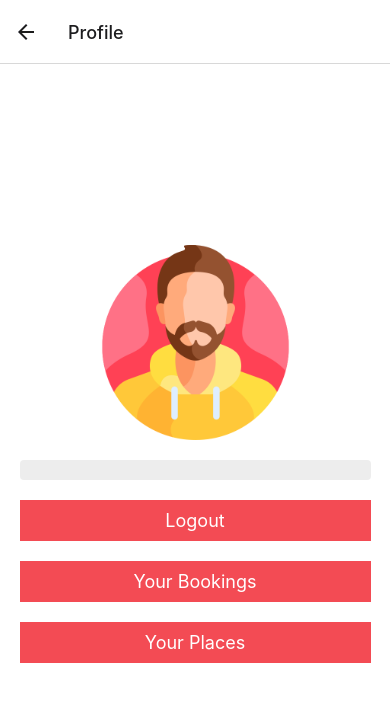
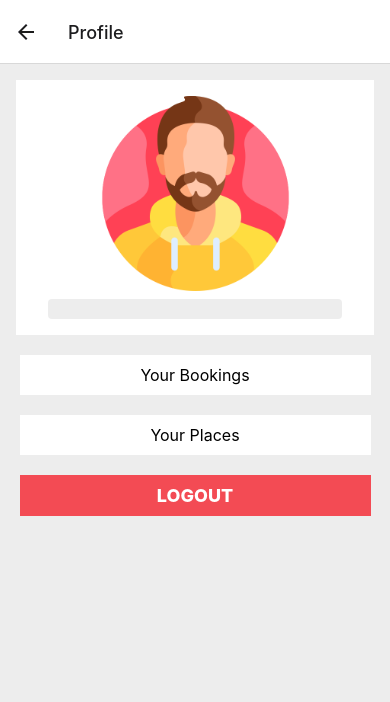
Before and after one commit to ayushmangarg2003/BookingApp, a React Native app: screen /profile in a window 390 px wide. Shown: the top 702 px of the page. Built offline with nearby package versions, Linux system fonts and the light colour scheme.

Commit message:
Profile Places Page Done

```diff
--- a/App.js
+++ b/App.js
@@ -1,17 +1,21 @@
+import React, { useState } from "react";
 import { NavigationContainer } from '@react-navigation/native'
 import { createNativeStackNavigator } from '@react-navigation/native-stack';
+import { AuthContext } from './src/context/AuthContext';
+
 import LoginScreen from './src/screens/LoginScreen';
 import RegisterScreen from './src/screens/RegisterScreen';
+import VerifyOTP from './src/screens/VerifyOTP';
+
+import Home from './src/screens/Home';
+
+import ProfilePlacesScreen from './src/screens/ProfilePlacesScreen';
 import ProfileScreen from './src/screens/ProfileScreen';
-import VerifyOTP from './src/screens/VerifyOTP';
 import BookingsScreen from './src/screens/BookingsScreen';
-import MyPlaces from './src/screens/MyPlaces';
-import About from './src/screens/About';
-import Search from './src/screens/Search';
-import ProfilePlacesScreen from './src/screens/ProfilePlacesScreen';
+
 import SinglePlaceScreen from './src/screens/SinglePlaceScreen';
-import React, { useState } from "react";
-import { AuthContext } from './src/context/AuthContext';
+import AddPlaceFrom from "./src/screens/AddPlaceFrom"
+import EditPlace from "./src/screens/EditPlace";
 
 const Stack = createNativeStackNavigator();
 const App = () => {
@@ -31,11 +35,11 @@ const App = () => {
           <Stack.Screen options={{ headerShown: true, headerTitle: 'Profile' }} name="profile" component={ProfileScreen} />
           <Stack.Screen options={{ headerShown: false }} name="verifyotp" component={VerifyOTP} />
           <Stack.Screen options={{ headerShown: true, headerTitle: 'Your Bookings' }} name="bookings" component={BookingsScreen} />
-          <Stack.Screen options={{ headerShown: false }} name="myplaces" component={MyPlaces} />
-          <Stack.Screen options={{ headerShown: false }} name="about" component={About} />
-          <Stack.Screen options={{ headerShown: false }} name="search" component={Search} />
-          <Stack.Screen options={{ headerShown: false }} name="profilePlace" component={ProfilePlacesScreen} />
+          <Stack.Screen options={{ headerShown: false }} name="home" component={Home} />
+          <Stack.Screen options={{ headerShown: true, headerTitle: 'Your Places' }} name="profilePlace" component={ProfilePlacesScreen} />
           <Stack.Screen options={{ headerShown: false }} name="singleplace" component={SinglePlaceScreen} />
+          <Stack.Screen options={{ headerShown: false }} name="addPlace" component={AddPlaceFrom} />
+          <Stack.Screen options={{ headerShown: false }} name="editPlace" component={EditPlace} />
         </Stack.Navigator>
       </AuthContext.Provider>
     </NavigationContainer>
--- a/src/components/Loader.js
+++ b/src/components/Loader.js
@@ -23,7 +23,7 @@ const styles = StyleSheet.create({
     alignItems: 'center',
     width: widthPercentageToDP(100),
     height: heightPercentageToDP(100),
-    backgroundColor: 'rgba(255,255,255,0.8)',
+    backgroundColor: 'rgba(255,255,255,0.5)',
   },
   horizontal: {
     flexDirection: 'row',
--- a/src/components/PlaceCard.js
+++ b/src/components/PlaceCard.js
@@ -5,10 +5,11 @@ import { heightPercentageToDP, widthPercentageToDP } from 'react-native-responsi
 import { LinearGradient } from 'expo-linear-gradient'
 
 const PlaceCard = (props) => {
+  // console.log(props.to);
 
   const navigation = useNavigation()
   const handelClick = () => {
-    navigation.navigate(`singleplace`, {
+    navigation.navigate(props.to, {
       place: props.place
     })
   }
--- a/src/screens/About.js
+++ /dev/null
@@ -1,14 +0,0 @@
-import { StyleSheet, Text, View } from 'react-native'
-import React from 'react'
-
-const About = () => {
-  return (
-    <SafeAreaView>
-      <Text>About</Text>
-    </SafeAreaView>
-  )
-}
-
-export default About
-
-const styles = StyleSheet.create({})
--- /dev/null
+++ b/src/screens/AddPlaceFrom.js
@@ -0,0 +1,19 @@
+import { StyleSheet, Text, View } from 'react-native'
+import React, { useState } from 'react'
+import { SafeAreaView } from 'react-native-safe-area-context'
+
+const AddPlaceFrom = () => {
+  const [newPlace, setNewPlace] = useState(false)
+
+  return (
+    <SafeAreaView>
+      <View>
+        <Text>AddPlaceFrom</Text>
+      </View>
+    </SafeAreaView>
+  )
+}
+
+export default AddPlaceFrom
+
+const styles = StyleSheet.create({})
--- a/src/screens/LoginScreen.js
+++ b/src/screens/LoginScreen.js
@@ -30,7 +30,7 @@ export default function LoginScreen() {
           signedIn: true, email: response.data.user,
         })
         setLoading(false)
-        navigation.navigate('search')
+        navigation.navigate('home')
         setError(null)
       }).catch((err) => {
         setError(err.response.data.error)
@@ -76,7 +76,7 @@ export default function LoginScreen() {
 const styles = StyleSheet.create({
   parent: {
     width: widthPercentageToDP(100),
-    height: heightPercentageToDP(100),
+    height: '100%',
     display: 'flex',
     justifyContent: 'center',
     alignItems: 'center',
--- a/src/screens/ProfilePlacesScreen.js
+++ b/src/screens/ProfilePlacesScreen.js
@@ -1,20 +1,124 @@
-import { StyleSheet, Text, TouchableOpacity, View } from 'react-native'
-import React from 'react'
+import { Image, ScrollView, StyleSheet, Text, TouchableOpacity, View } from 'react-native'
+import React, { useContext, useEffect, useState } from 'react'
 import { SafeAreaView } from 'react-native-safe-area-context'
+import { useNavigation } from '@react-navigation/native'
+import { widthPercentageToDP } from 'react-native-responsive-screen'
+import { backendLink, red, white } from '../constants/constants'
+import axios from 'axios'
+import noData from "../assets/noPlaces.png"
+import PlaceCard from '../components/PlaceCard'
+import { AuthContext } from '../context/AuthContext'
+import Loader from '../components/Loader'
 
 const ProfilePlacesScreen = () => {
+  const [authState, setAuthState] = useContext(AuthContext);
+
+  const navigation = useNavigation()
+  const [placesArray, setPlacesArray] = useState([])
+  const [loading, setLoading] = useState(true)
+  const [empty, setEmpty] = useState(true)
+
+  useEffect(() => {
+    axios.get(`${backendLink}/places`).then(response => {
+      const { data } = response;
+      setPlacesArray(data.reverse())
+      setLoading(false)
+    });
+    if (placesArray.filter(checkPlace).length > 0) {
+      setEmpty(false)
+    }
+
+  }, [placesArray]);
+
+
+  const checkPlace = (place) => {
+    return place.owner == authState.email
+  }
+
+
+  const handelAddClick = () => {
+    navigation.navigate('addPlace')
+  }
+
   return (
-    <SafeAreaView>
-      <View>
-        <TouchableOpacity><Text>Add New Places</Text></TouchableOpacity>
-      </View>
-      <View>
-        <Text>ProfilePlacesScreen</Text>
-      </View>
+    <SafeAreaView style={styles.container}>
+      {
+        loading ? (<Loader />) : (<></>)
+      }
+      {
+        empty ? (
+          <View style={styles.noDataFound}>
+            <Image style={styles.image} source={noData} />
+            <Text style={styles.noDataText}>No Places Here</Text>
+          </View>) : (
+          <ScrollView style={styles.cardParent} showsVerticalScrollIndicator={false}>
+            <View>
+              <TouchableOpacity style={styles.newBtn} onPress={handelAddClick}><Text style={styles.btnText}>Add New Places</Text></TouchableOpacity>
+            </View>
+            <View style={styles.cardContainer}>
+              {
+                placesArray.filter(checkPlace).map((item) => (
+                  <PlaceCard to={'editPlace'} key={item._id} place={item} />
+                ))
+              }
+            </View>
+          </ScrollView>
+        )
+      }
+
     </SafeAreaView>
   )
 }
 
 export default ProfilePlacesScreen
 
-const styles = StyleSheet.create({})
+const styles = StyleSheet.create({
+  noDataFound: {
+    display: 'flex',
+    alignItems: 'center',
+    justifyContent: 'center',
+    gap: 20,
+    width: widthPercentageToDP(100),
+    height: "90%",
+  },
+  image: {
+    width: '75%',
+    maxHeight: '40%',
+    objectFit: 'contain'
+  },
+  noDataText: {
+    fontSize: 20,
+    fontWeight: '600',
+  },
+  container: {
+    width: widthPercentageToDP(100),
+    display: 'flex',
+    gap: 12,
+    height: '100%',
+    alignItems: 'center',
+  },
+  newBtn: {
+    backgroundColor: red,
+    padding: 12,
+    width: "50%",
+    alignSelf: 'center',
+    borderRadius: 20,
+  },
+  btnText: {
+    color: '#fff',
+    textAlign: 'center'
+  },
+  cardParent: {
+    width: '100%',
+    paddingVertical: 0,
+    height: '100%',
+  },
+  cardContainer: {
+    padding: 12,
+    width: '100%',
+    display: 'flex',
+    flexDirection: 'row',
+    flexWrap: 'wrap',
+    justifyContent: 'space-evenly',
+  }
+})
--- a/src/screens/ProfileScreen.js
+++ b/src/screens/ProfileScreen.js
@@ -24,11 +24,13 @@ export default function ProfileScreen() {
     }
     return (
         <SafeAreaView style={styles.container}>
-            <Image style={styles.avatarImg} source={require("../assets/avatar.png")} />
-            <Text style={styles.text}>{authState.email}</Text>
+            <View style={styles.profileCard}>
+                <Image style={styles.avatarImg} source={require("../assets/avatar.png")} />
+                <Text style={styles.text}>{authState.email}</Text>
+            </View>
+            <TouchableOpacity onPress={navigateBookings} style={styles.pageTextStyle}><Text style={styles.pageText}>Your Bookings</Text></TouchableOpacity>
+            <TouchableOpacity onPress={navigatePlaces} style={styles.pageTextStyle}><Text style={styles.pageText}>Your Places</Text></TouchableOpacity>
             <TouchableOpacity onPress={handelLogout} style={styles.buttonStyle}><Text style={styles.btn_text}>Logout</Text></TouchableOpacity>
-            <TouchableOpacity onPress={navigateBookings} style={styles.buttonStyle}><Text style={styles.btn_text}>Your Bookings</Text></TouchableOpacity>
-            <TouchableOpacity onPress={navigatePlaces} style={styles.buttonStyle}><Text style={styles.btn_text}>Your Places</Text></TouchableOpacity>
         </SafeAreaView>
     )
 };
@@ -36,24 +38,24 @@ export default function ProfileScreen() {
 const styles = StyleSheet.create({
     container: {
         display: 'flex',
-        backgroundColor: '#fff',
+        backgroundColor: white,
         width: widthPercentageToDP(100),
         height: '100%',
-        justifyContent: 'center',
         alignItems: 'center',
         gap: 20,
+        padding: 16,
     },
     avatarImg: {
         height: widthPercentageToDP(50),
         width: widthPercentageToDP(50),
     },
     text: {
-        width: widthPercentageToDP(90),
+        width: '90%',
         textAlign: 'center',
         borderRadius: 4,
         padding: 10,
         fontSize: 18,
-        backgroundColor: white
+        backgroundColor: white,
     },
     buttonStyle: {
         width: widthPercentageToDP(90),
@@ -62,10 +64,35 @@ const styles = StyleSheet.create({
         alignItems: 'center',
         backgroundColor: red,
     },
+    pageTextStyle: {
+        width: widthPercentageToDP(90),
+        textAlign: 'center',
+        display: 'flex',
+        alignItems: 'center',
+        backgroundColor: '#fff',
+        color: red,
+    },
     btn_text: {
         color: '#fff',
         borderRadius: 4,
         padding: 10,
         fontSize: 18,
+        textTransform:'uppercase',
+        fontWeight:'800'
+    },
+    pageText: {
+        borderRadius: 4,
+        padding: 10,
+        fontSize: 16,
+    },
+    profileCard: {
+        backgroundColor: '#fff',
+        display: 'flex',
+        justifyContent: 'center',
+        alignItems: 'center',
+        width: '100%',
+        height: 'auto',
+        padding: 16,
+        gap: 8,
     }
 })
--- a/src/screens/verifyOTP.js
+++ b/src/screens/verifyOTP.js
@@ -24,7 +24,7 @@ export default function VerifyOTP() {
         try {
             const res = await axios.post(`${backendLink}/user/verifyOTP`, code)
             if (res.data.status == 'verified') {
-                navigation.navigate('search')
+                navigation.navigate('home')
             }
             else {
                 setError(res.data.message)
```
Also changed, not shown: src/screens/EditPlace.js (renamed from src/screens/MyPlaces.js, +4 -4 lines), src/screens/Home.js (renamed from src/screens/Search.js, +3 -9 lines).
